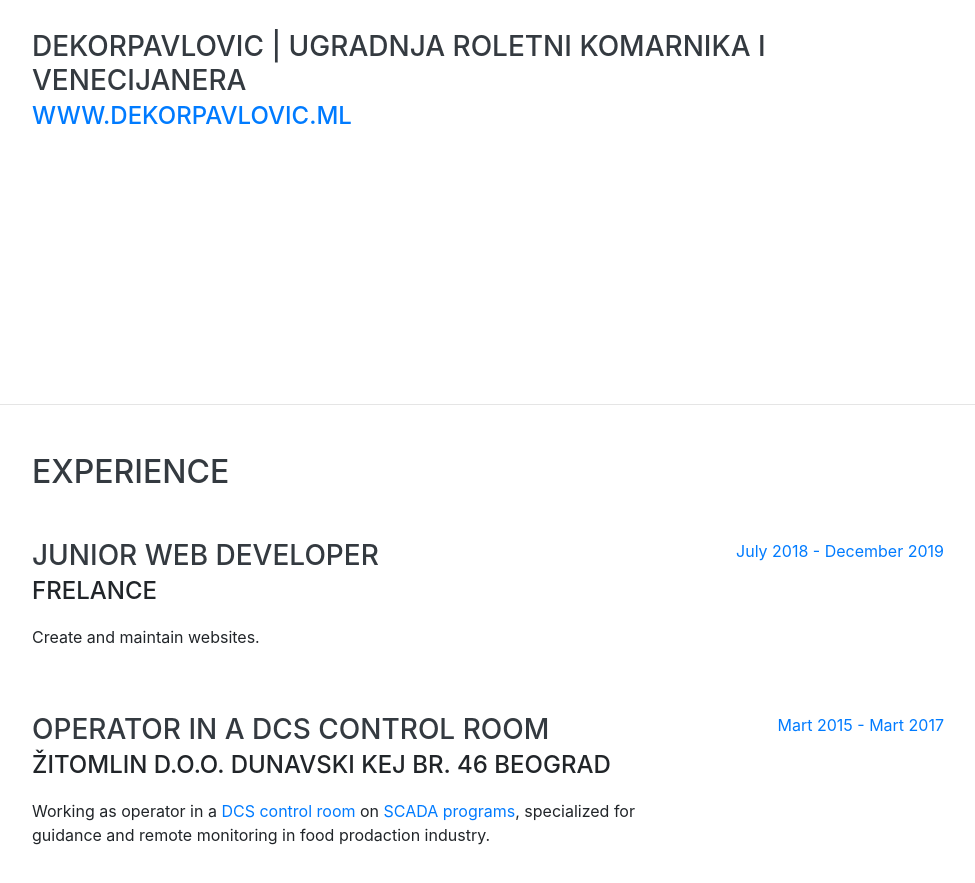
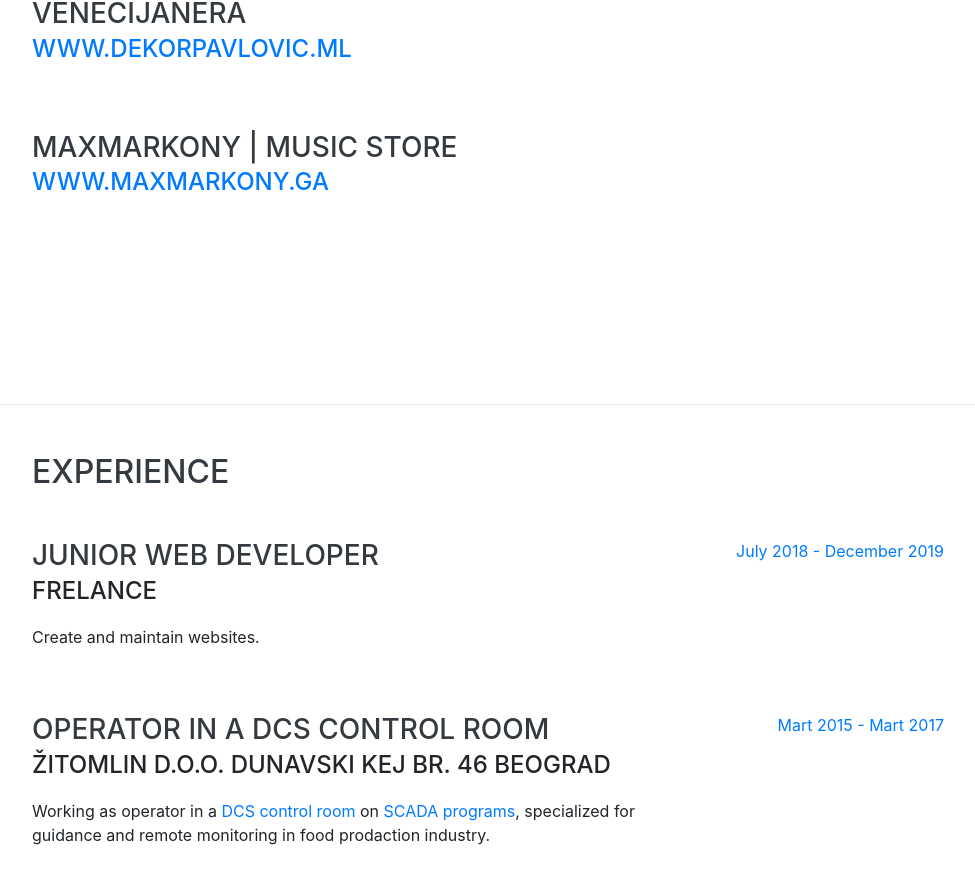
Before and after one commit to vladabog/resume, a website with bundled scripts: page index.html in a window 1280 px wide. Shown: the part 1197-2080 px from the top of the page, without its empty margins (288-1263 px from the left). Built offline with nearby package versions, Linux system fonts and the light colour scheme; a web font is replaced by a local one.

Commit message:
Update index.html

```diff
--- a/index.html
+++ b/index.html
@@ -137,6 +137,20 @@
             <h3 class="mb-0">Dekorpavlovic | ugradnja roletni komarnika i venecijanera</h3>
             <a href="http://www.dekorpavlovic.ml/">
               <div class="subheading mb-3">WWW.dekorpavlovic.ml</div>
+            </a>
+
+            <!--<div>Computer Science - Web Development Track</div>
+            <p>GPA: 3.23</p>-->
+          </div>
+          <!--<div class="resume-date text-md-right">
+            <span class="text-primary">August 2006 - May 2010</span>
+          </div>-->
+        </div>
+         <div class="resume-item d-flex flex-column flex-md-row justify-content-between mb-5">
+          <div class="resume-content">
+            <h3 class="mb-0">maxmarkony | Music store</h3>
+            <a href="https://vladabog.github.io/maxmarcony/">
+              <div class="subheading mb-3">www.maxmarkony.ga</div>
             </a>
 
             <!--<div>Computer Science - Web Development Track</div>
```
